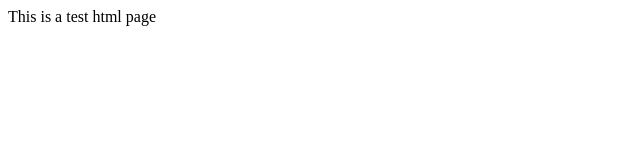
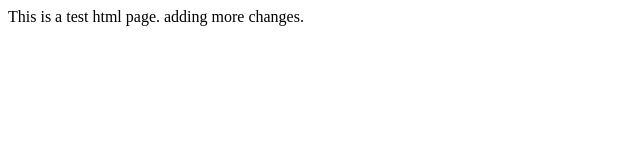
Before and after one commit to BurhanKhom/hello-world, a plain HTML site: page index.html in a window 1280 px wide. Shown: the whole page, without its empty margins (0-640 px from the left). Drawn offline with Linux system fonts and the light colour scheme.

Commit message:
adding more changes

```diff
--- a/index.html
+++ b/index.html
@@ -6,6 +6,7 @@
     <title>Document</title>
 </head>
 <body>
-    This is a test html page
+    This is a test html page.
+    adding more changes.
 </body>
 </html>
```
